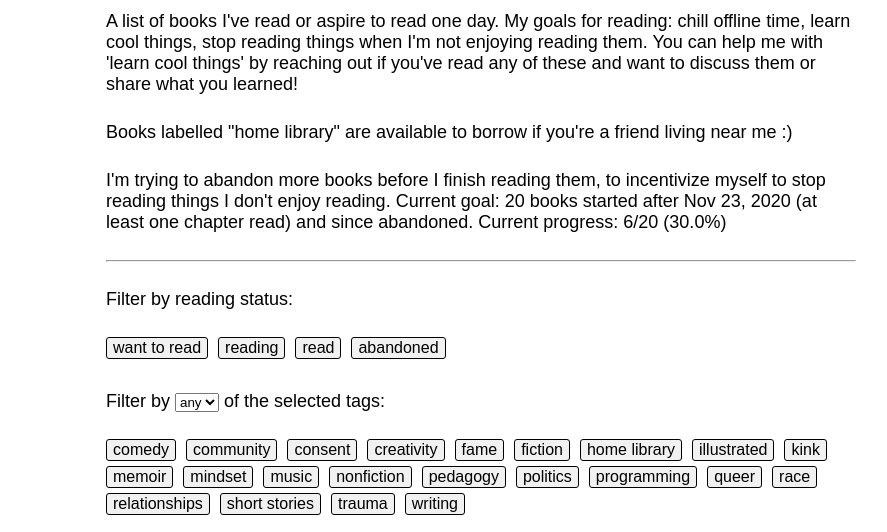
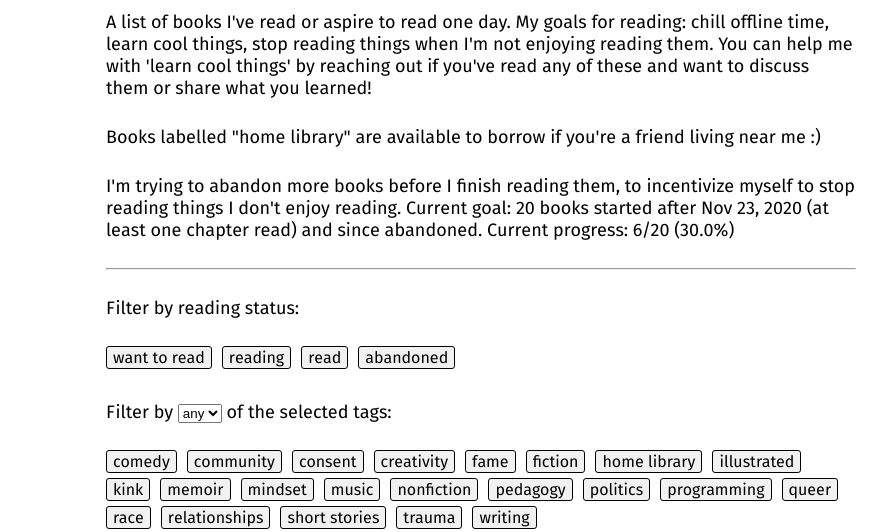
Before and after one commit to filmscratches/website, a plain HTML site: page reading.html in a window 1280 px wide. Shown: the part 136-668 px from the top of the page, without its empty margins (159-1046 px from the left). Drawn offline with Linux system fonts and the light colour scheme; files whose address does not match are found by name.

Commit message:
reading done
for now

```diff
--- a/reading.html
+++ b/reading.html
@@ -7,7 +7,8 @@
   <meta name="viewport" content="width=device-width, initial-scale=1">
   <title>reading</title>
   <link rel="shortcut icon" type="image/jpg" href="/favicon.png"/>
-  <link rel="stylesheet" type="text/css" href="/main.css">
+  <link rel="stylesheet" type="text/css" href="main.css">
+  <link rel="stylesheet" type="text/css" href="fonts.css">
   <link rel="stylesheet" type="text/css" href="reading/style.css" />
   <script src="reading/reading.js"></script>
 </head>
```
Also changed, not shown: 1 other file.
